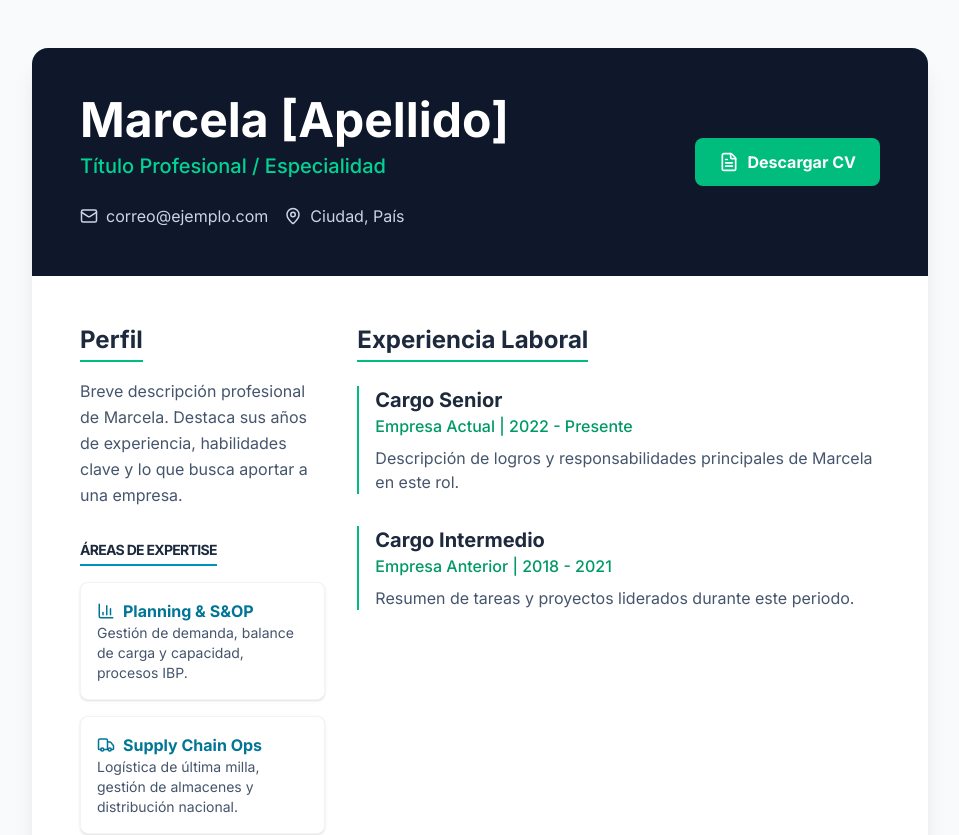
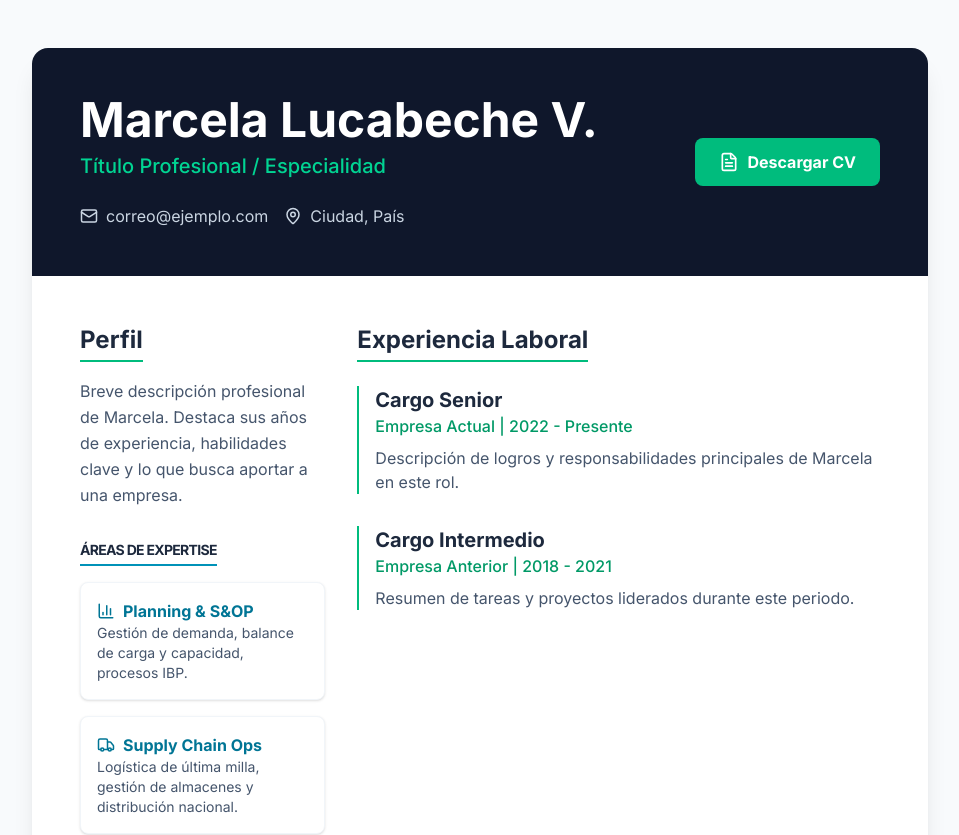
Before and after one commit to jsnavarrog-gif/cv-mlucabechev, a Next.js app: page / in a window 1280 px wide. Shown: the top 835 px of the page, without its empty margins (160-1119 px from the left). Built offline with nearby package versions, Linux system fonts and the light colour scheme.

Commit message:
ajuste apellido Vercel

```diff
--- a/app/page.tsx
+++ b/app/page.tsx
@@ -51,7 +51,7 @@
 
         <div className="bg-slate-900 text-white p-8 md:p-12 text-center md:text-left md:flex justify-between items-center">
           <div>
-            <h1 className="text-4xl md:text-5xl font-bold">Marcela [Apellido]</h1>
+            <h1 className="text-4xl md:text-5xl font-bold">Marcela Lucabeche V.</h1>
             <p className="text-emerald-400 text-xl mt-2 font-medium">Título Profesional / Especialidad</p>
             <div className="flex flex-wrap gap-4 mt-6 justify-center md:justify-start text-slate-300">
               <span className="flex items-center gap-2"><Mail size={18}/> correo@ejemplo.com</span>
```
